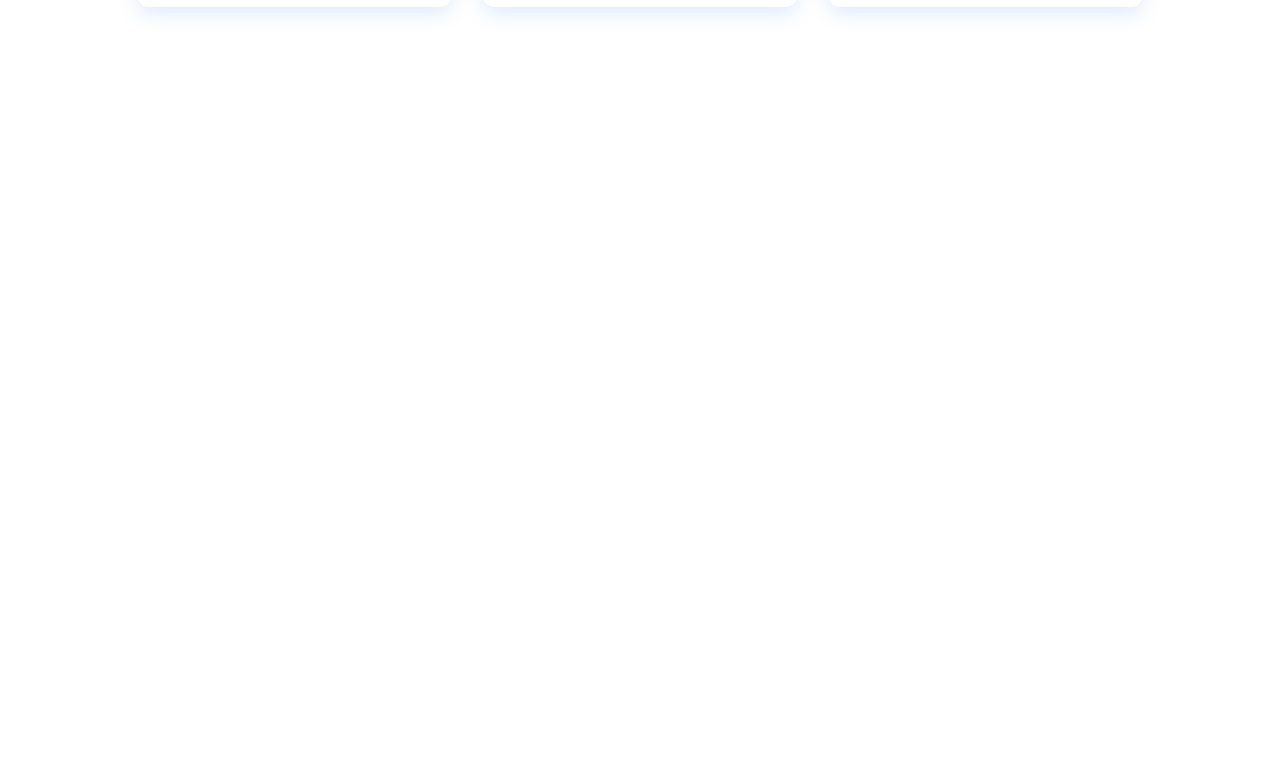
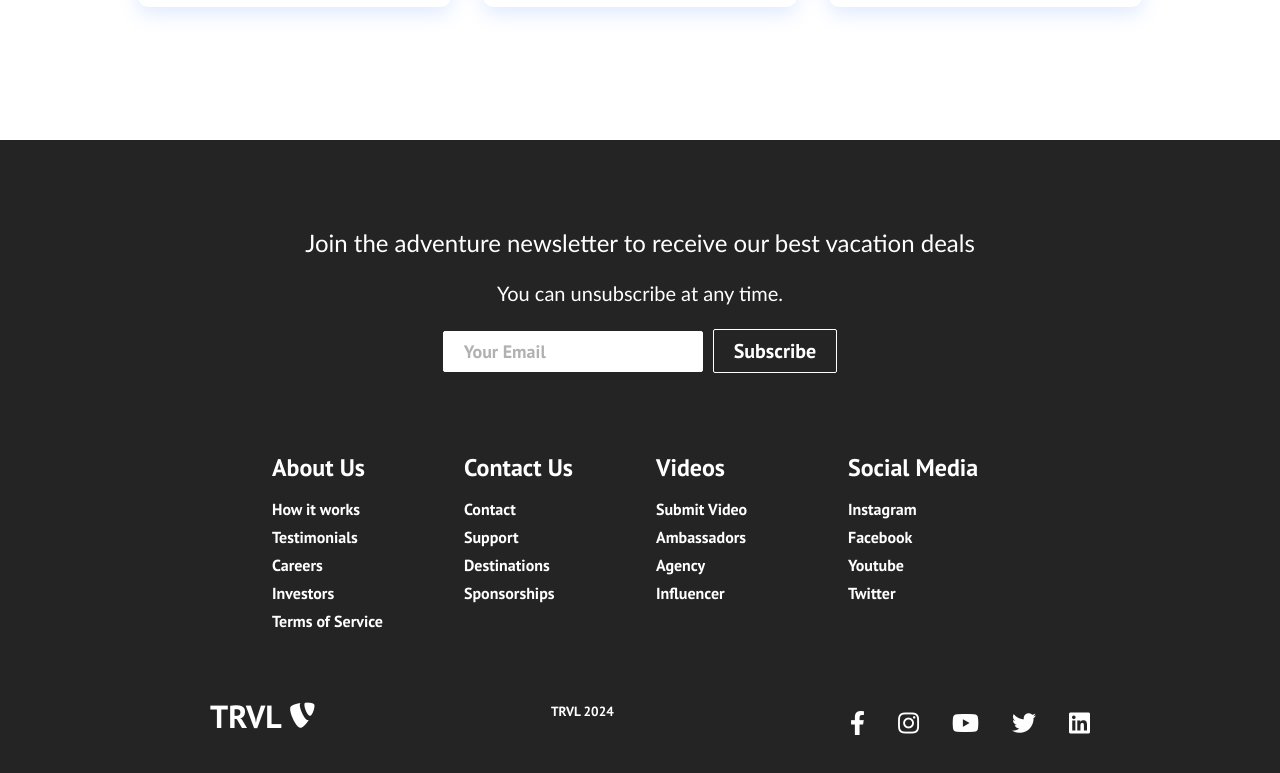
Before and after one commit to Euancc/React-build-tutorial, a React (Create React App) app: page / in a window 1280 px wide. Shown: the part 1785-2558 px from the top of the page. Before the commit the page ends 1925 px from the top, so only its background shows below. Built offline with nearby package versions, Linux system fonts and the light colour scheme.

Commit message:
tutorial complete

```diff
--- a/src/components/Footer.css
+++ b/src/components/Footer.css
@@ -0,0 +1,157 @@
+.footer-container {
+  background-color: #242424;
+  padding: 4rem 0 2rem 0;
+  display: flex;
+  flex-direction: column;
+  justify-content: center;
+  align-items: center;
+}
+
+.footer-subscription {
+  display: flex;
+  flex-direction: column;
+  justify-content: center;
+  align-items: center;
+  text-align: center;
+  margin-bottom: 24px;
+  padding: 24px;
+  color: #fff;
+}
+.footer-subscription > p {
+  font-family: 'Trebuchet MS', 'Lucida Sans Unicode';
+}
+
+.footer-subscription-heading {
+  margin-bottom: 24px;
+  font-size: 24px;
+}
+
+.footer-subscription-text {
+  margin-bottom: 24px;
+  font-size: 20px;
+}
+
+.footer-input {
+  padding: 8px 20px;
+  border-radius: 2px;
+  margin-right: 10px;
+  outline: none;
+  border: none;
+  font-size: 18px;
+  margin-bottom: 16px;
+  border: 1px solid #fff;
+}
+
+.footer-links {
+  width: 100%;
+  max-width: 1000px;
+  display: flex;
+  justify-content: center;
+}
+
+.footer-link-wrapper {
+  display: flex;
+}
+
+.footer-link-items {
+  display: flex;
+  flex-direction: column;
+  align-items: flex-start;
+  margin: 16px;
+  text-align: left;
+  width: 160px;
+  box-sizing: border-box;
+}
+
+.footer-link-items h2 {
+  margin-bottom: 16px;
+}
+
+.footer-link-items > h2 {
+  color: #fff;
+}
+
+.footer-link-items a {
+  color: #fff;
+  text-decoration: none;
+  margin-bottom: 8px;
+}
+
+.footer-link-items a:hover {
+  color: #e9e9e9;
+  transition: 0.3s ease-out;
+}
+
+.footer-email-form h2 {
+  margin-bottom: 32px;
+}
+
+.footer-input::placeholder {
+  color: #b1b1b1;
+}
+
+/* Social Icons */
+.social-icon-link {
+  color: #fff;
+  font-size: 24px;
+}
+
+.social-media {
+  max-width: 1000px;
+  width: 100%;
+}
+
+.social-media-wrap {
+  display: flex;
+  justify-content: space-between;
+  align-items: center;
+  width: 90%;
+  max-width: 1000px;
+  margin: 40px auto 0 auto;
+}
+
+.social-icons {
+  display: flex;
+  justify-content: space-between;
+  align-items: center;
+  width: 240px;
+}
+
+.social-logo {
+  color: #fff;
+  justify-self: start;
+  margin-left: 20px;
+  cursor: pointer;
+  text-decoration: none;
+  font-size: 2rem;
+  display: flex;
+  align-items: center;
+  margin-bottom: 16px;
+}
+
+.website-rights {
+  color: #fff;
+  margin-bottom: 26px;
+}
+
+@media screen and (max-width: 820px) {
+  .footer-links {
+    padding-top: 2rem;
+  }
+
+  .footer-input {
+    width: 100%;
+  }
+
+  .btn {
+    width: 100%;
+  }
+
+  .footer-link-wrapper {
+    flex-direction: column;
+  }
+
+  .social-media-wrap {
+    flex-direction: column;
+  }
+}
--- a/src/components/Footer.js
+++ b/src/components/Footer.js
@@ -1,5 +1,7 @@
 import React from 'react'
 import { Button } from './Button'
+import './Footer.css'
+import { Link } from 'react-router-dom'
 
 function Footer() {
   return (
@@ -23,6 +25,94 @@
           </form>
         </div>
       </section>
+      <div className="footer-links">
+        <div className="footer-link-wrapper">
+          <div class="footer-link-items">
+            <h2>About Us</h2>
+            <Link to="/sign-up">How it works</Link>
+            <Link to="/">Testimonials</Link>
+            <Link to="/">Careers</Link>
+            <Link to="/">Investors</Link>
+            <Link to="/">Terms of Service</Link>
+          </div>
+          <div class="footer-link-items">
+            <h2>Contact Us</h2>
+            <Link to="/">Contact</Link>
+            <Link to="/">Support</Link>
+            <Link to="/">Destinations</Link>
+            <Link to="/">Sponsorships</Link>
+          </div>
+        </div>
+        <div className="footer-link-wrapper">
+          <div class="footer-link-items">
+            <h2>Videos</h2>
+            <Link to="/">Submit Video</Link>
+            <Link to="/">Ambassadors</Link>
+            <Link to="/">Agency</Link>
+            <Link to="/">Influencer</Link>
+          </div>
+          <div class="footer-link-items">
+            <h2>Social Media</h2>
+            <Link to="/">Instagram</Link>
+            <Link to="/">Facebook</Link>
+            <Link to="/">Youtube</Link>
+            <Link to="/">Twitter</Link>
+          </div>
+        </div>
+      </div>
+      <section className="social-media">
+        <div className="social-media-wrap">
+          <div className="footer-logo">
+            <Link to="/" className="social-logo">
+              TRVL
+              <i className="fab fa-typo3"></i>
+            </Link>
+          </div>
+          <small className="website-rights">TRVL 2024</small>
+          <div className="social-icons">
+            <Link
+              className="social-icon-link facebook"
+              to="/"
+              target="_blank"
+              aria-label="Facebook"
+            >
+              <i className="fab fa-facebook-f"></i>
+            </Link>
+            <Link
+              className="social-icon-link instagram"
+              to="/"
+              target="_blank"
+              aria-label="Instagram"
+            >
+              <i className="fab fa-instagram"></i>
+            </Link>
+            <Link
+              className="social-icon-link youtube"
+              to="/"
+              target="_blank"
+              aria-label="Youtube"
+            >
+              <i className="fab fa-youtube"></i>
+            </Link>
+            <Link
+              className="social-icon-link twitter"
+              to="/"
+              target="_blank"
+              aria-label="Twitter"
+            >
+              <i className="fab fa-twitter"></i>
+            </Link>
+            <Link
+              className="social-icon-link linkedin"
+              to="/"
+              target="_blank"
+              aria-label="LinkedIn"
+            >
+              <i className="fab fa-linkedin"></i>
+            </Link>
+          </div>
+        </div>
+      </section>
     </div>
   )
 }
--- a/src/components/HeroSection.css
+++ b/src/components/HeroSection.css
@@ -7,7 +7,7 @@
 }
 
 .hero-container {
-  background: url('images/img-home.jpg') center center/cover no-repeat;
+  background: url('/public/images/img-home.jpg') center center/cover no-repeat;
   height: 100vh;
   width: 100%;
   display: flex;
--- a/src/components/pages/Home.js
+++ b/src/components/pages/Home.js
@@ -2,12 +2,14 @@
 import React from 'react'
 import HeroSection from '../HeroSection'
 import Cards from '../Cards'
+import Footer from '../Footer'
 
 export function Home() {
   return (
     <>
       <HeroSection />
       <Cards />
+      <Footer />
     </>
   )
 }
```
Also changed, not shown: images/img-home.jpg (added).
